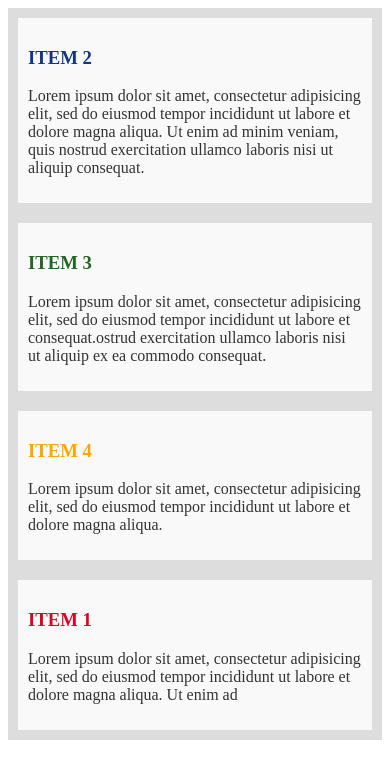
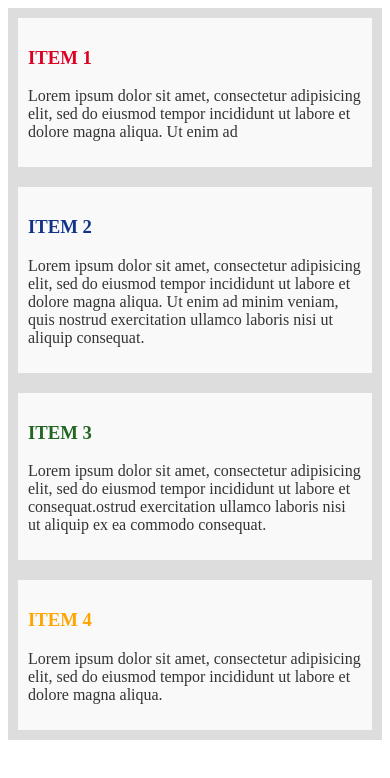
Before and after one commit to mszczepaniak/flexbox, a plain HTML site: page site08/index.html in a window 390 px wide. Drawn offline with Linux system fonts and the light colour scheme.

Commit message:
wrapping

```diff
--- a/site08/style.css
+++ b/site08/style.css
@@ -46,19 +46,3 @@
 .item4 h3 {
 	color: orange;
 }
-
-
-@media (max-width: 600px){
-	.item1 {
-		order: 100;
-	}
-	.item2 {
-		order: 1;
-	}
-	.item3 {
-		order: 1;
-	}
-	.item4 {
-		order: 1;
-	}
-}
```
